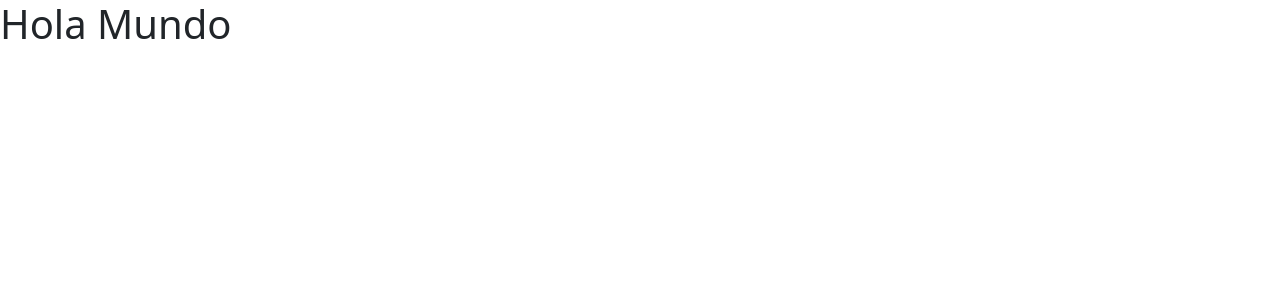
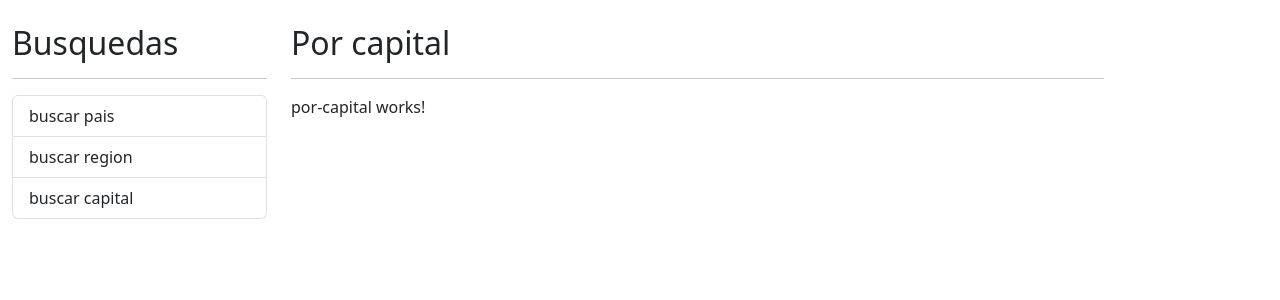
Before and after one commit to rodo92/paisesApp, an Angular app: page / in a window 1280 px wide. Shown: the top 300 px of the page. Built offline with nearby package versions, Linux system fonts and the light colour scheme.

Commit message:
Feat: estructura html

```diff
--- a/src/app/app.component.html
+++ b/src/app/app.component.html
@@ -1 +1,17 @@
-<h1>Hola Mundo</h1>
+<div class="row container mt-4">
+    <div class="col-3">
+        <h2>Busquedas</h2>
+        <hr>
+        <ul class="list-group">
+            <li class="list-group-item">buscar pais</li>
+            <li class="list-group-item">buscar region</li>
+            <li class="list-group-item">buscar capital</li>
+        </ul>
+    </div>
+
+    <div class="col">
+        <h2>Por capital</h2>
+        <hr>
+        <app-por-capital></app-por-capital>
+    </div>
+</div>
```
